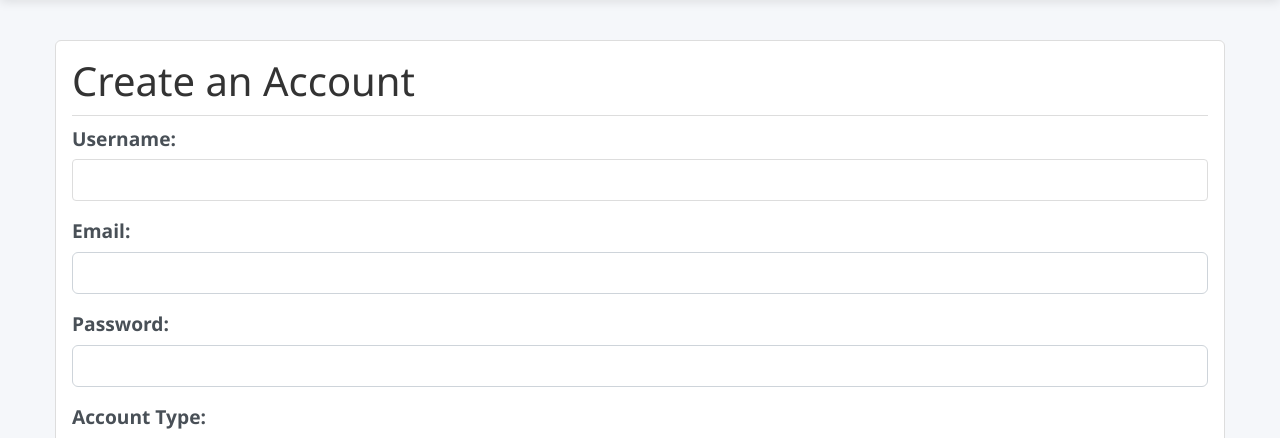
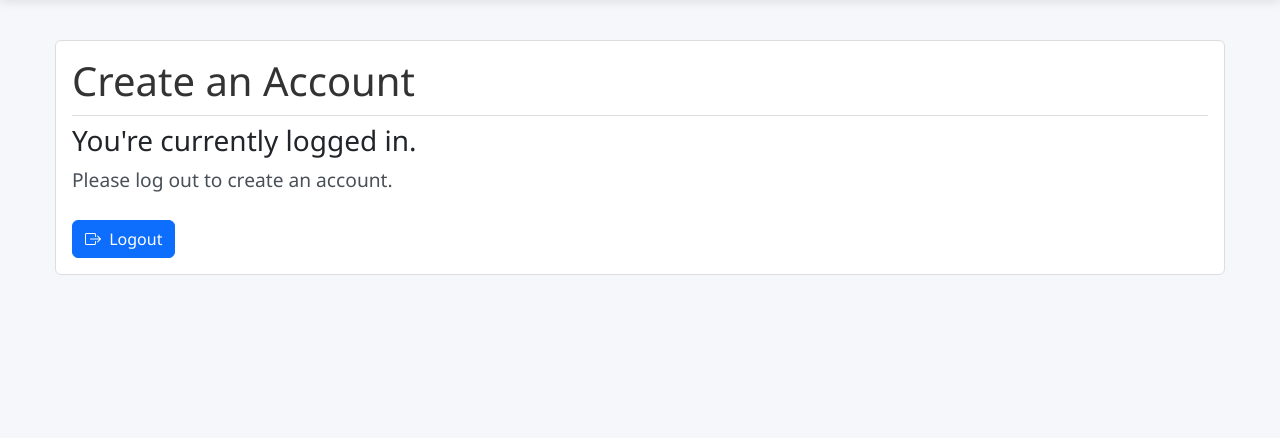
Before and after one commit to charclayt/headlights, a Django app: page /app/account/create/ in a window 1280 px wide. Shown: the part 63-501 px from the top of the page. Run offline with Django 5.2, Linux system fonts and the light colour scheme; a user stored in the database is signed in.

Commit message:
account creation page now prompts logged in users to logout

```diff
--- a/templates/registration/account_creation.html
+++ b/templates/registration/account_creation.html
@@ -2,8 +2,18 @@
 
 {% block content %}
 
-    <h1>Create an Account</h1>
+<h1>Create an Account</h1>
 
+{% if user.is_authenticated %}
+    <h3>You're currently logged in.</h3>
+    <p>Please log out to create an account.</p>
+    <form id="logout-form" method="post" action="{% url 'logout' %}">
+        {% csrf_token %}
+        <button type="submit" class="btn btn-primary mt-2">
+            <i class="bi bi-box-arrow-right me-1" ></i> Logout
+        </button>
+    </form>
+{% else %}
     {% if error_messages %}
         {% for message in error_messages %}
             <div id="errorMessage" class="error-message" style="display: block;">
@@ -85,4 +95,5 @@
         });
     </script>
 
+{% endif %}
 {% endblock %}
```
